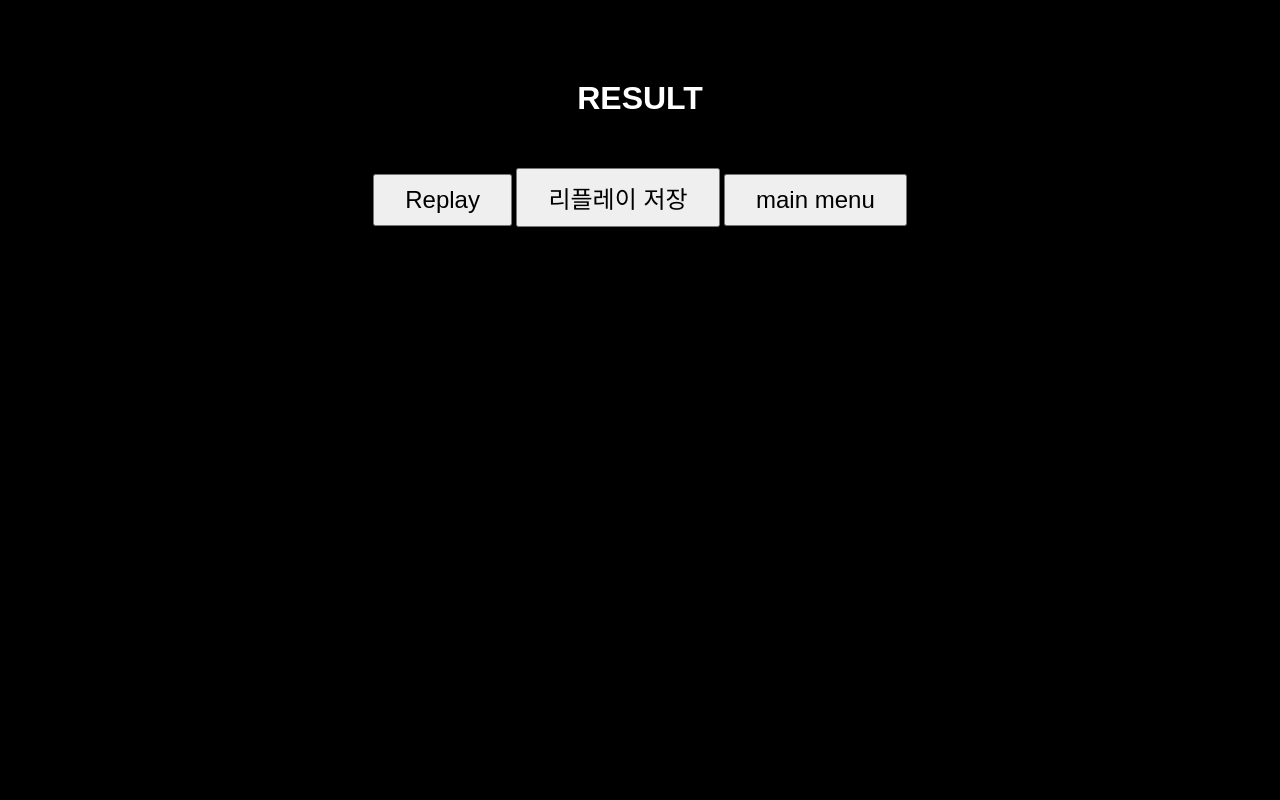
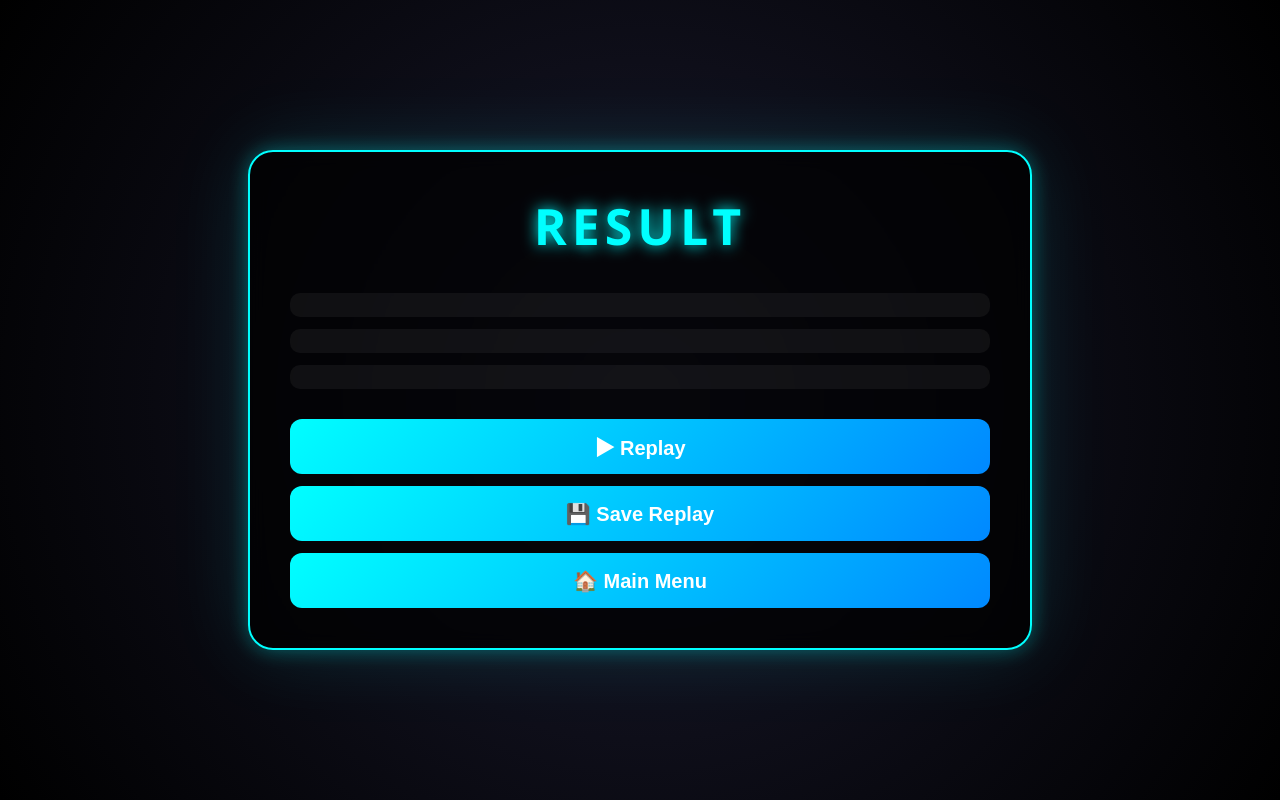
Before and after one commit to Mintsirup/bullet_hell, a website: page result.html in a window 1280 px wide. Drawn offline with Linux system fonts and the light colour scheme.

Commit message:
version 1.0.0

```diff
--- a/result.html
+++ b/result.html
@@ -10,35 +10,196 @@
 
 body {
 
-    background: black;
+
+margin: 0;
+
+width: 100vw;
+height: 100vh;
+
+display: flex;
+justify-content: center;
+align-items: center;
+
+background:
+    radial-gradient(
+        circle at center,
+        #1a1a2e 0%,
+        #0a0a12 60%,
+        #000 100%
+    );
+
 color: white;
 
-    font-family: Arial;
+font-family:
+    "Segoe UI",
+    sans-serif;
+
+overflow: hidden;
+
+
+}
+
+#container {
+
+
+width: 700px;
+
+padding: 40px;
+
+border-radius: 25px;
+
+background:
+    rgba(0,0,0,0.75);
+
+backdrop-filter: blur(10px);
+
+border:
+    2px solid cyan;
+
+box-shadow:
+    0 0 20px #00ffff55,
+    0 0 80px #00ffff22;
 
 text-align: center;
 
-    margin-top: 80px;
+
+}
+
+h1 {
+
+
+margin-top: 0;
+
+font-size: 50px;
+
+color: cyan;
+
+letter-spacing: 5px;
+
+text-shadow:
+    0 0 15px cyan;
+
+
+}
+
+.rank {
+
+
+font-size: 120px;
+
+font-weight: bold;
+
+margin: 10px 0;
+
+text-shadow:
+    0 0 25px gold;
+
+
 }
 
 .score {
 
-    font-size: 50px;
+
+font-size: 55px;
+
+color: white;
+
+margin-bottom: 30px;
+
+
 }
 
-.rank {
+.stats {
 
-    font-size: 80px;
 
-    color: gold;
+display: flex;
+
+flex-direction: column;
+
+gap: 12px;
+
+margin-bottom: 30px;
+
+font-size: 22px;
+
+
+}
+
+.stats div {
+
+
+background:
+    rgba(255,255,255,0.05);
+
+padding: 12px;
+
+border-radius: 10px;
+
+
+}
+
+.buttons {
+
+
+display: flex;
+
+flex-direction: column;
+
+gap: 12px;
+
+
 }
 
 button {
 
-    margin-top: 30px;
 
-    font-size: 24px;
+height: 55px;
 
-    padding: 10px 30px;
+border: none;
+
+border-radius: 12px;
+
+background:
+    linear-gradient(
+        135deg,
+        #00ffff,
+        #0088ff
+    );
+
+color: white;
+
+font-size: 20px;
+
+font-weight: bold;
+
+cursor: pointer;
+
+transition:
+    transform .15s,
+    box-shadow .15s;
+
+
+}
+
+button:hover {
+
+
+transform:
+    translateY(-2px);
+
+box-shadow:
+    0 0 20px #00ffff88;
+
+
+}
+
+button:active {
+
+
+transform:
+    scale(0.97);
+
+
 }
 
 </style>
@@ -47,37 +208,85 @@ button {
 
 <body>
 
+<div id="container">
+
+
 <h1>RESULT</h1>
 
 <div
     id="rank"
-    class="rank"
-></div>
+    class="rank">
+</div>
 
 <div
     id="score"
-    class="score"
-></div>
+    class="score">
+</div>
 
-<p id="spawned"></p>
+<div class="stats">
 
-<p id="hit"></p>
+    <div id="spawned"></div>
 
-<p id="dodged"></p>
+    <div id="hit"></div>
+
+    <div id="dodged"></div>
+
+</div>
+
+<div class="buttons">
 
     <button id="replay">
-    Replay
+        ▶ Replay
     </button>
 
     <button id="saveReplay">
-    리플레이 저장
+        💾 Save Replay
     </button>
 
     <button id="go_to_main">
-    main menu
+        🏠 Main Menu
     </button>
 
+</div>
+
+
+</div>
+
+
 <script>
+
+const rankElement =
+    document.getElementById("rank");
+
+rankElement.textContent =
+    result.rank;
+
+switch (result.rank) {
+
+    case "S":
+        rankElement.style.color =
+            "#ffd700";
+        break;
+
+    case "A":
+        rankElement.style.color =
+            "#00ffff";
+        break;
+
+    case "B":
+        rankElement.style.color =
+            "#66ff66";
+        break;
+
+    case "C":
+        rankElement.style.color =
+            "#ff9933";
+        break;
+
+    default:
+        rankElement.style.color =
+            "#ff4444";
+}
 
 document
 .getElementById(
```
Lines whose indentation alone changed are shown as unchanged.
